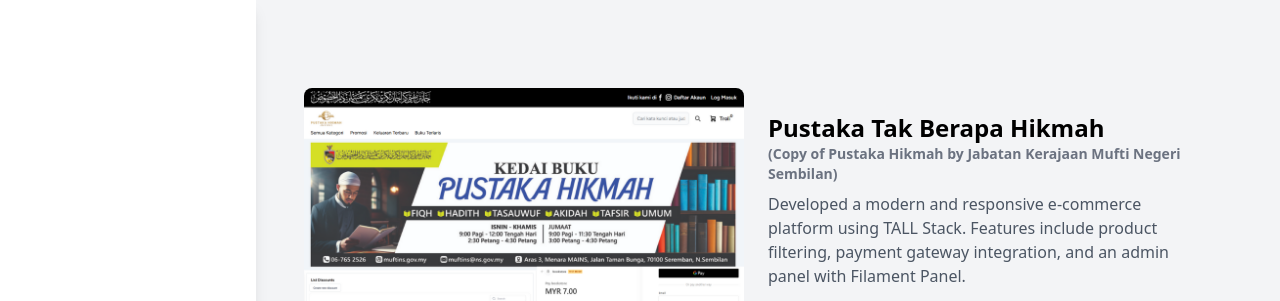
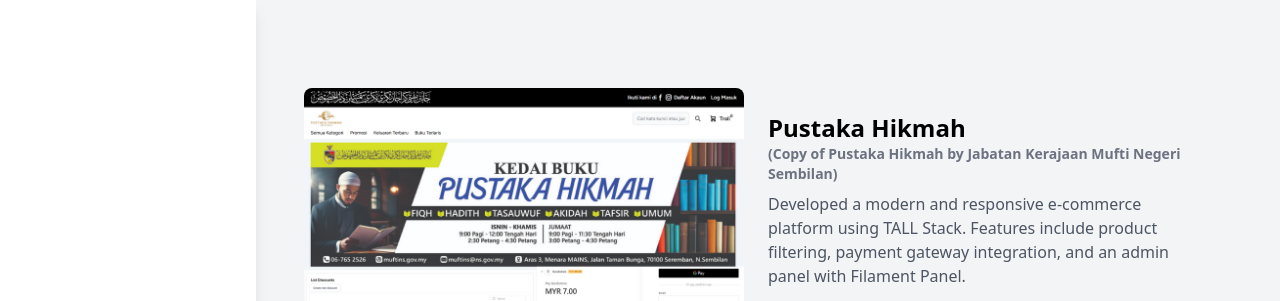
Before and after one commit to niyazucc/portfolio, a website: page public/views/portfolio.html in a window 1280 px wide. Shown: the top 301 px of the page. Drawn offline with nearby package versions, Linux system fonts and the light colour scheme.

Commit message:
Update portfolio.html

```diff
--- a/public/views/portfolio.html
+++ b/public/views/portfolio.html
@@ -70,7 +70,7 @@
               <div class="flex-1 p-6">
                 <!-- Project Title -->
                 <h2 class="text-2xl font-bold">
-                  Pustaka Tak Berapa Hikmah
+                  Pustaka Hikmah
                   <span class="block text-gray-500 text-sm">
                     (Copy of Pustaka Hikmah by Jabatan Kerajaan Mufti Negeri
                     Sembilan)
```
